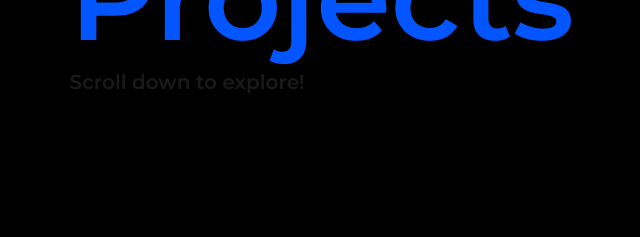
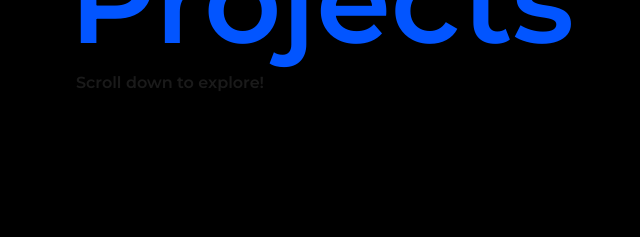
Before and after one commit to KashyapTan/kashyaptan.github.io, a plain HTML site: page index.html in a window 1280 px wide. Shown: the part 2812-3049 px from the top of the page, 84-724 px from the left. Drawn offline with nearby package versions, Linux system fonts and the light colour scheme; a script that the page names is missing.

Commit message:
fixed minor font size and spacing

```diff
--- a/index.html
+++ b/index.html
@@ -119,7 +119,7 @@
                     <span  id="word2" >Projects</span> -->
                     <span  id="word1" >My</span>
                     <span  id="word2" >Projects</span>
-                    <p id="explanation-text">Scroll down to explore!</p>
+                    <span id="explanation-text">Scroll down to explore!</span>
                 </section>
 
                 <section class="card-holder-section">
--- a/style.css
+++ b/style.css
@@ -306,14 +306,14 @@ section.projects-text{
     display: flex;
     justify-content: center;
     flex-direction: column;
+    text-align: left;
 }
 
-#explanation-text{
+span#explanation-text{
     position: relative;
     color: white;
-    font-size: 2.5vh;
-    width: 100%;
-    padding-left: 12vw;
+    font-size: 2vh;
+    padding-left: 12.5vw;
     opacity: 0.1;
 }
 
```
